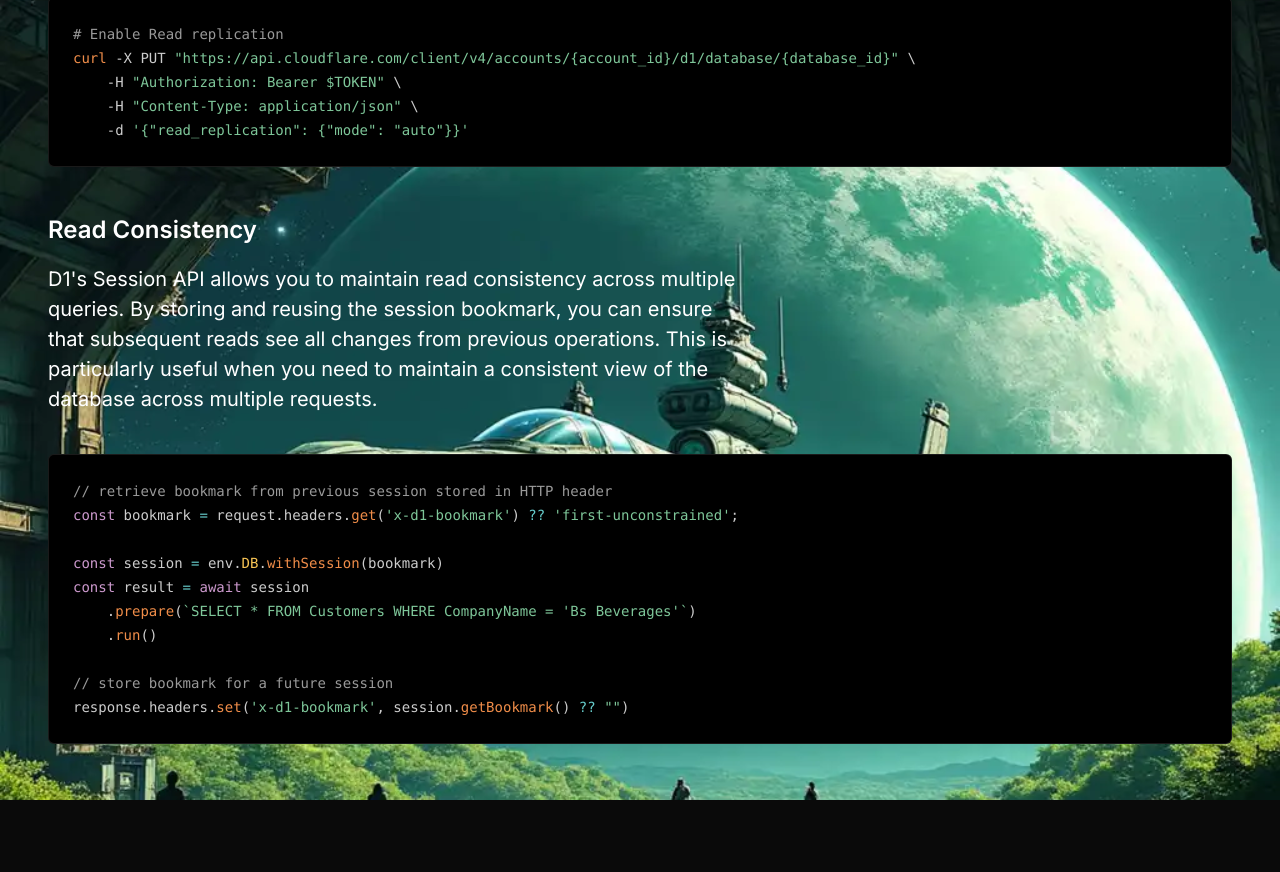
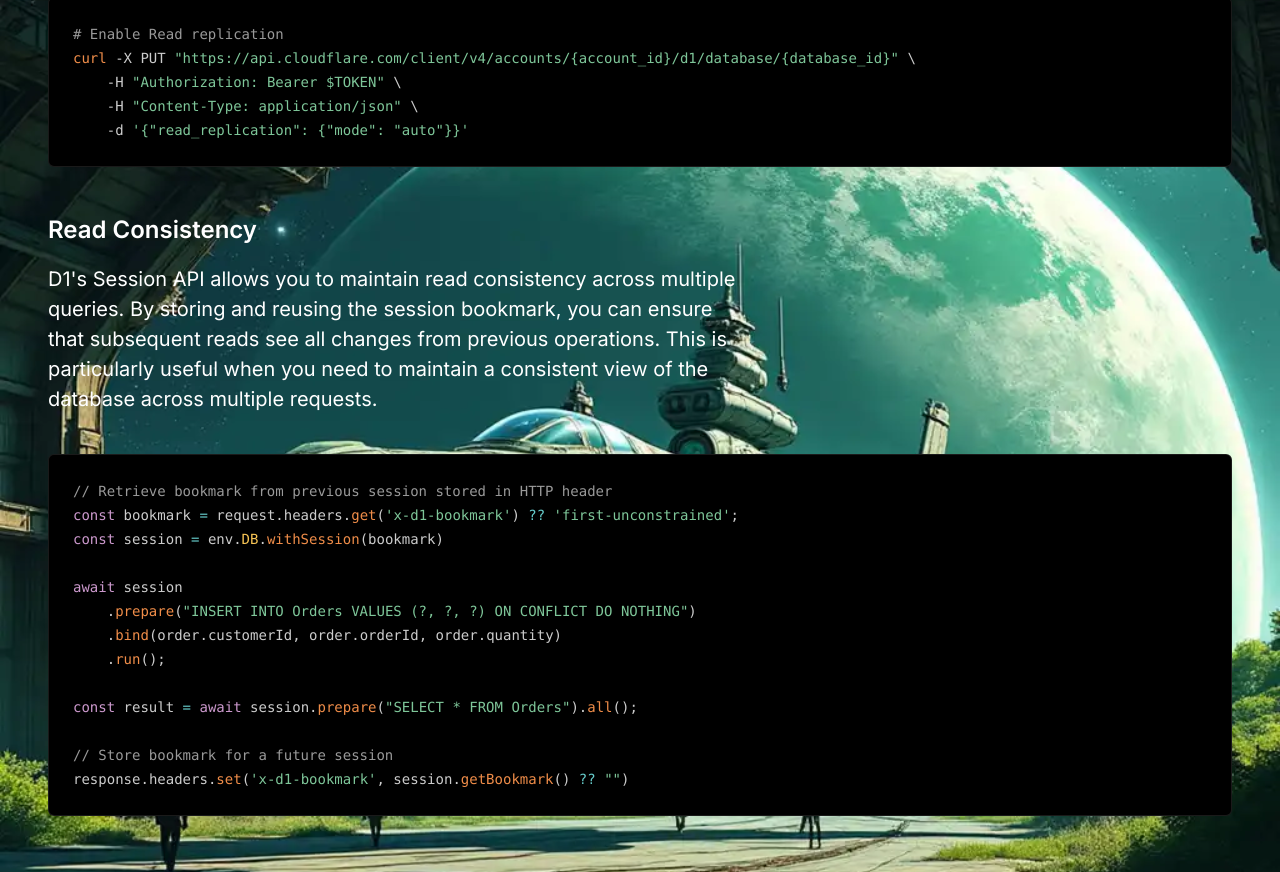
Before and after one commit to outerbase/globe, a website with bundled scripts: page index.html in a window 1280 px wide. Shown: the part 979-1851 px from the top of the page. Before the commit the page ends 1779 px from the top, so only its background shows below. Built offline with nearby package versions, Linux system fonts and the light colour scheme; no server answers; a web font is replaced by a local one.

```diff
--- a/index.html
+++ b/index.html
@@ -34,6 +34,7 @@
             <!-- <button class="write-button" id="writeButton">Get started</button> -->
             <a href="https://deploy.workers.cloudflare.com/?url=https://github.com/cloudflare/templates/tree/staging/d1-starter-sessions-api" target="_blank">
                 <img src="https://deploy.workers.cloudflare.com/button" alt="Deploy to Cloudflare Workers" style="max-width: 200px;">
+                <!-- <img src="./public/img/deploy.svg" alt="Deploy to Cloudflare Workers" style="max-width: 200px;"> -->
             </a>
 
             <button class="code-button" id="writeButton" onclick="document.querySelector('.get-started').scrollIntoView({behavior: 'smooth'})">
@@ -86,15 +87,18 @@
             </p>
 
             <div>
-                <pre class="code-block"><button class="copy-button">Copy</button><code class="language-typescript">// retrieve bookmark from previous session stored in HTTP header
+                <pre class="code-block"><button class="copy-button">Copy</button><code class="language-typescript">// Retrieve bookmark from previous session stored in HTTP header
 const bookmark = request.headers.get('x-d1-bookmark') ?? 'first-unconstrained';
+const session = env.DB.withSession(bookmark)
 
-const session = env.DB.withSession(bookmark)
-const result = await session
-    .prepare(`SELECT * FROM Customers WHERE CompanyName = 'Bs Beverages'`)
-    .run()
+await session
+    .prepare("INSERT INTO Orders VALUES (?, ?, ?) ON CONFLICT DO NOTHING")
+    .bind(order.customerId, order.orderId, order.quantity)
+    .run();
 
-// store bookmark for a future session
+const result = await session.prepare("SELECT * FROM Orders").all();
+
+// Store bookmark for a future session
 response.headers.set('x-d1-bookmark', session.getBookmark() ?? "")
 </code></pre>
             </div>
```
